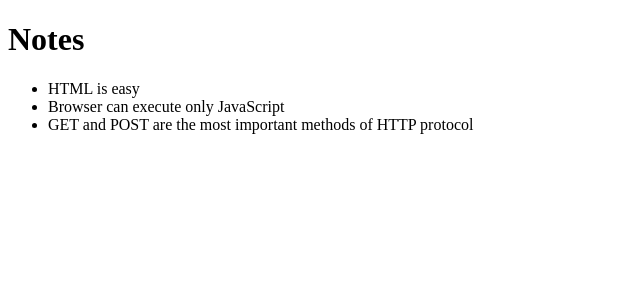
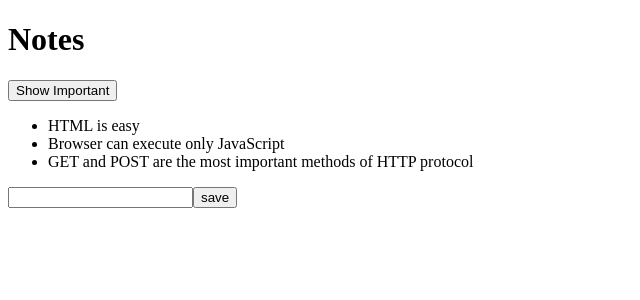
Before and after one commit to iwallow/Fullstack-Practice, a React (Create React App) app: page / in a window 1280 px wide. Shown: the top 300 px of the page, without its empty margins (0-640 px from the left). Built offline with nearby package versions, Linux system fonts and the light colour scheme.

Commit message:
complete part2-b

```diff
--- a/src/App.js
+++ b/src/App.js
@@ -1,16 +1,56 @@
 import Note from './components/Note'
+import { useState } from 'react'
 
-const App = ({notes}) => {
+const App = (props) => {
+  const [notes, setNotes] = useState(props.notes)
+  const [newNote, setNewNote] = useState('')
+  const [showAll, setShowAll] = useState(true)
+
+  // 处理表单的提交内容
+  const addNote = (event) =>{
+    event.preventDefault()
+
+    //
+    const newObject = {
+      content: newNote,
+      date: new Date().toISOString(),
+      id: notes.length + 1,
+      important: Math.random() < 0.5
+    }
+    console.log(newObject)
+    setNotes(notes.concat(newObject))
+    setNewNote('')
+  }
+
+  // 处理输入框的内容变化
+  // 同步输入框和newNote内容的一致性
+  const handleNoteChange = (event) =>{
+    console.log(event.target.value)
+    setNewNote(event.target.value)
+  }
+
+  const noteToShow = showAll ? notes : notes.filter(note => note.important === true)
 
   return (
     <div>
       <h1>Notes</h1>
+
+      { /* 通过添加一个按钮，选择important的note输出 */ }
+      <button onClick={() => setShowAll(!showAll)}>
+        {showAll ? 'Show Important' : 'Show All'}
+      </button>
+
       <ul>
         { // 使用map函数来输出note中的所有元素
           // 添加键值，避免控制台的警告
-          notes.map(note => <Note key={note.id} note={note}/>)
+          noteToShow.map(note => <Note key={note.id} note={note}/>)
         }
       </ul>
+
+      <form onSubmit={addNote}>
+        <input value={newNote} onChange={handleNoteChange}/>
+        <button type='submit'>save</button>
+      </form>
     </div>
   )
 }
```
